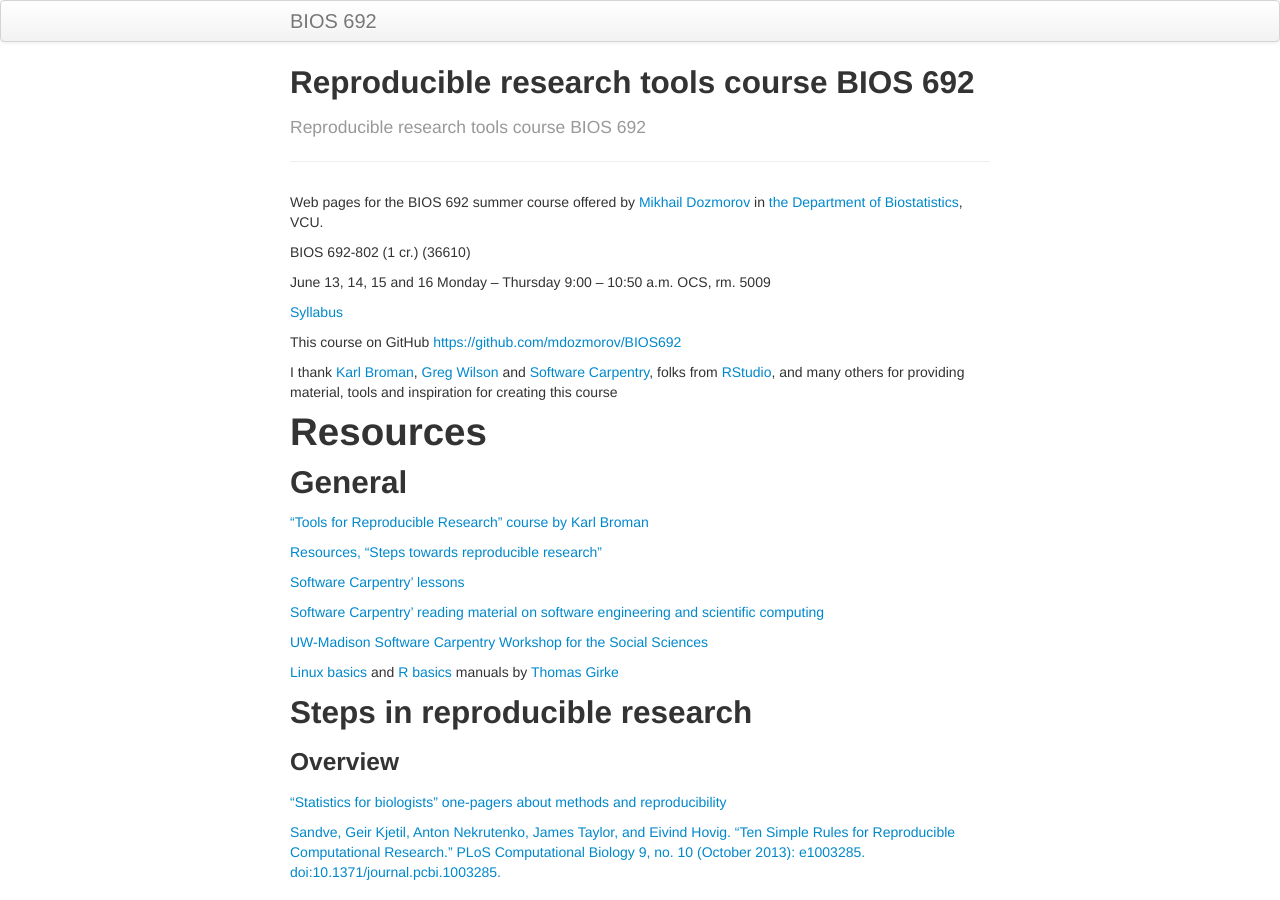
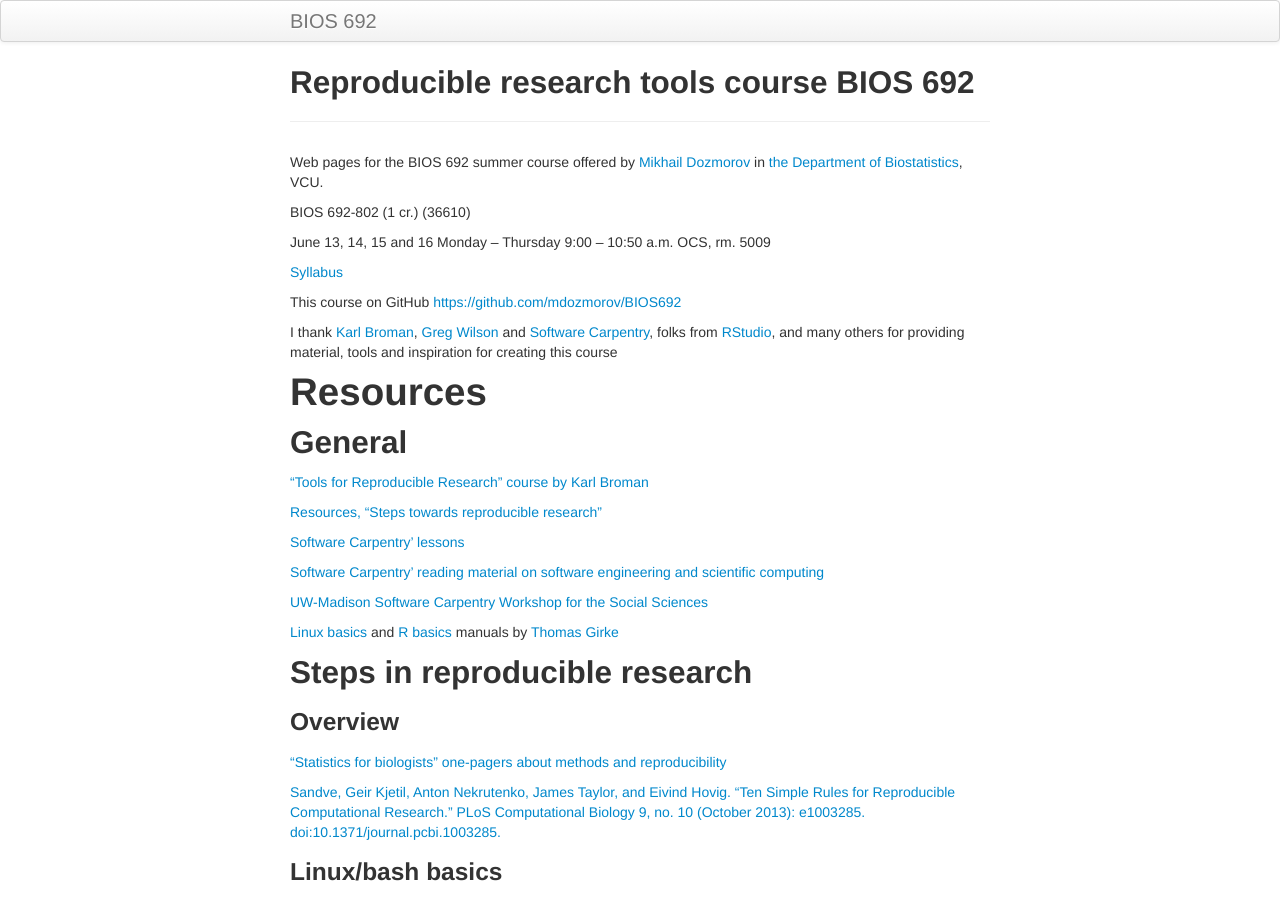
Before and after one commit to mdozmorov/BIOS692, a Jekyll site: the page built from index.md, in a window 1280 px wide and 900 px high. Built offline with Jekyll 4.4.1, drawn with Linux system fonts in a browser that asks for light colours; part of the change alters nothing that is shown.

Commit message:
Comment out the tagline

```diff
--- a/index.md
+++ b/index.md
@@ -1,7 +1,7 @@
 ---
 layout: page
 title: Reproducible research tools course BIOS 692
-tagline: Reproducible research tools course BIOS 692
+# tagline: Reproducible research tools course BIOS 692
 description: Reproducible research tools course BIOS 692
 ---
 
```
